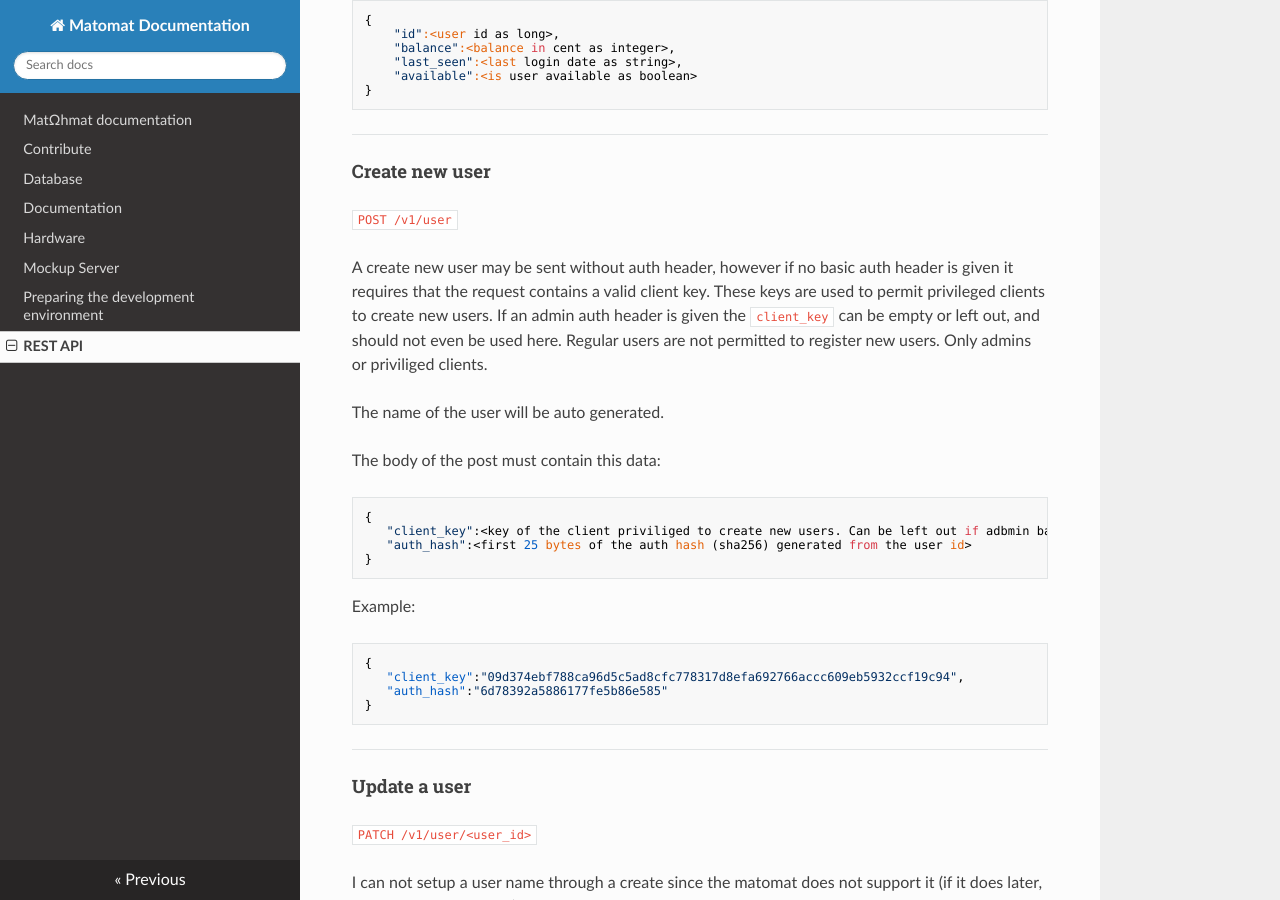
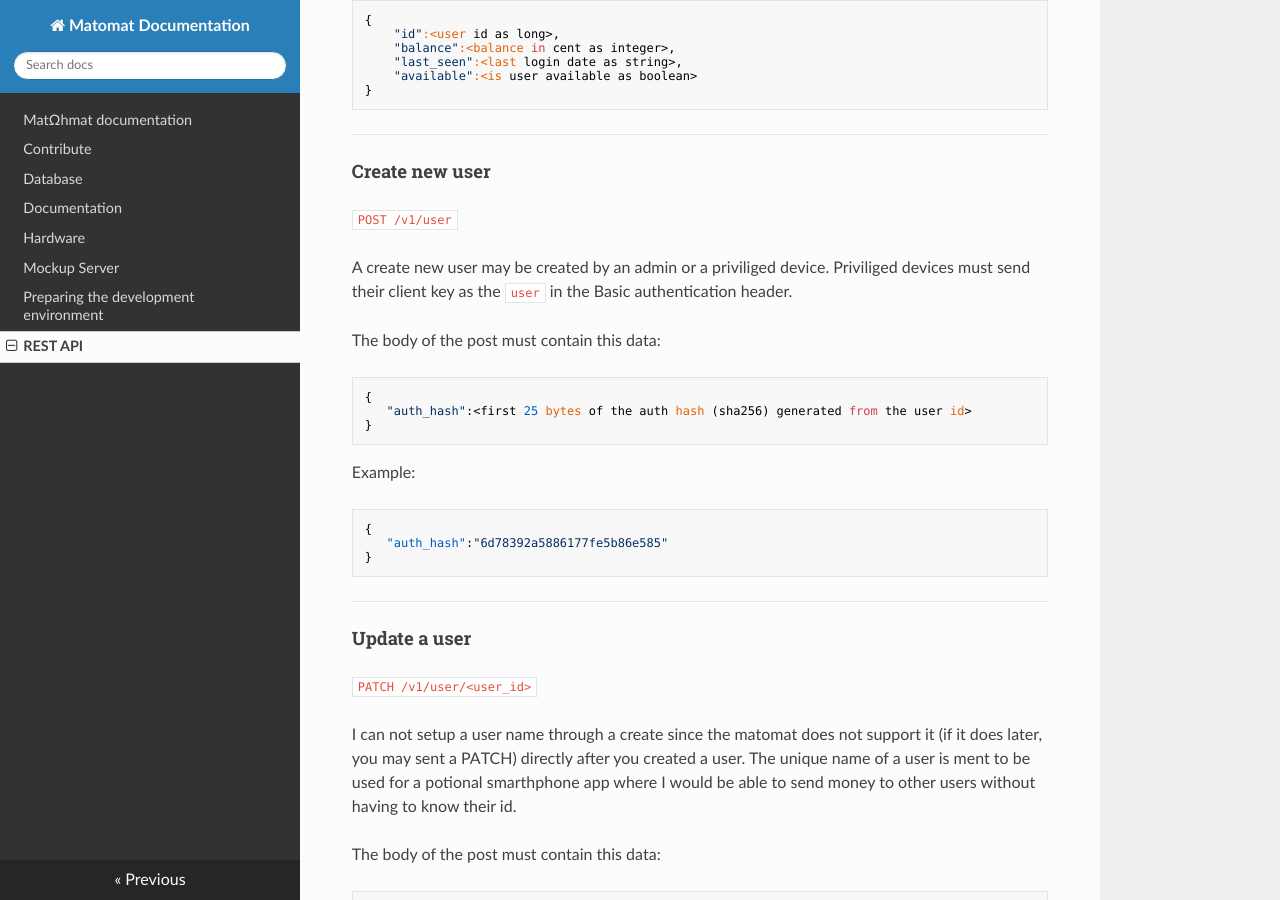
Before and after one commit to FSIN-ohm/Matomat-Documentation, an MkDocs documentation site: the page built from docs/rest_api.md, in a window 1280 px wide and 900 px high, scrolled down 4048 px. Built offline with MkDocs 1.6.1, drawn with Linux system fonts in a browser that asks for light colours; nearby versions of some CDN libraries.

Commit message:
make clientkey be transmitted in Basic auth header

````diff
--- a/docs/rest_api.md
+++ b/docs/rest_api.md
@@ -195,17 +195,12 @@
 
 `POST /v1/user`
 
-A create new user may be sent without auth header, however if no basic auth header is given it requires
-that the request contains a valid client key. These keys are used to permit privileged clients to create new users.
-If an admin auth header is given the `client_key` can be empty or left out, and should not even be used here.
-Regular users are not permitted to register new users. Only admins or priviliged clients.
-
-The name of the user will be auto generated.
+A create new user may be created by an admin or a priviliged device. Priviliged devices must send
+their client key as the `user` in the Basic authentication header.
 
 The body of the post must contain this data:
 ```
 {
-   "client_key":<key of the client priviliged to create new users. Can be left out if adbmin basic auth is given>,
    "auth_hash":<first 25 bytes of the auth hash (sha256) generated from the user id>
 }
 ```
@@ -213,7 +208,6 @@
 Example:
 ```
 {
-   "client_key":"09d374ebf788ca96d5c5ad8cfc778317d8efa692766accc609eb5932ccf19c94",
    "auth_hash":"6d78392a5886177fe5b86e585"
 }
 ```
````
